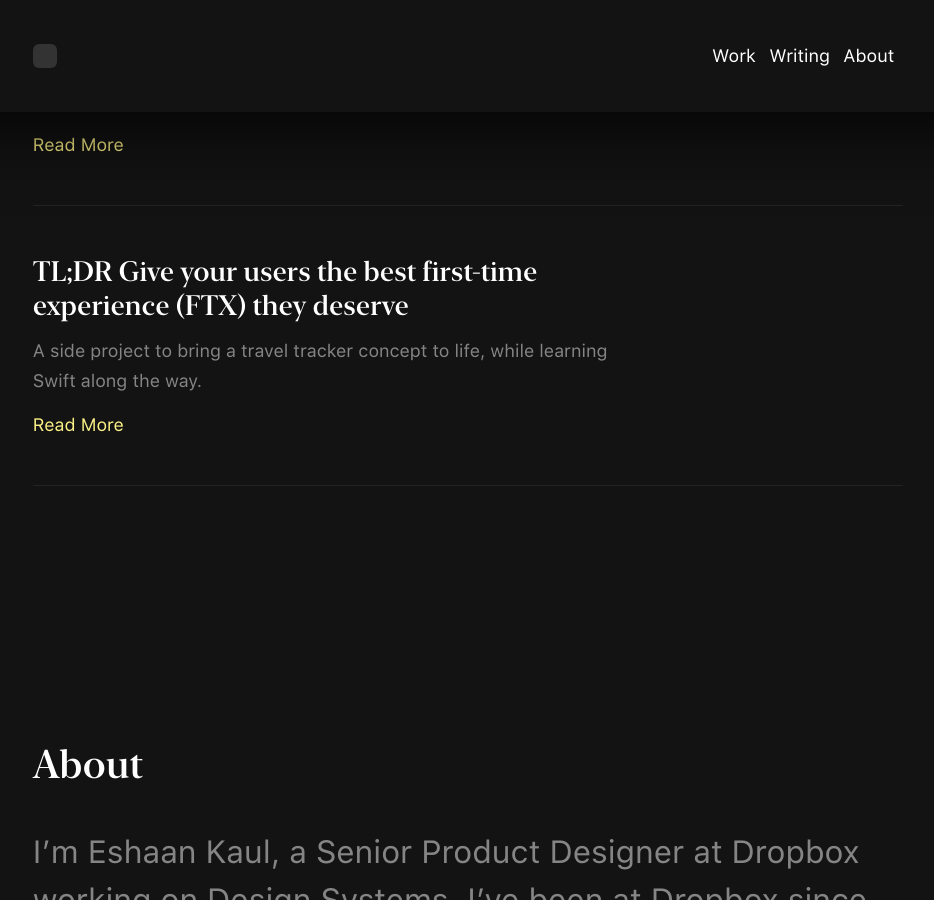
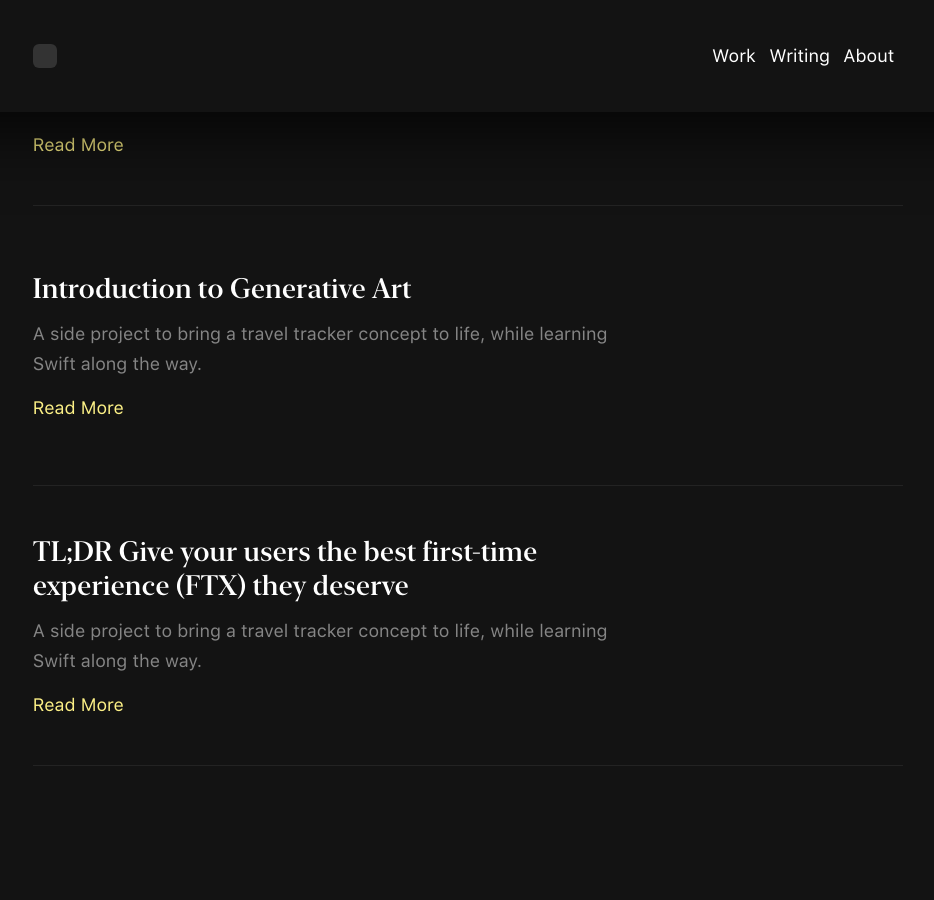
Before and after one commit to eshaankaul29/website-v2, a Jekyll site: the page built from index.html, in a window 1280 px wide and 900 px high, scrolled down 3088 px. Shown: the whole window, without its empty margins (172-1106 px from the left). Built offline with Jekyll 4.4.1, drawn with Linux system fonts in a browser that asks for light colours; nearby versions of some CDN libraries; some web fonts are replaced.

Commit message:
major +1

```diff
--- a/_sass/components/_post.scss
+++ b/_sass/components/_post.scss
@@ -136,7 +136,8 @@
 }
 
 .post-paragraph-embedded-quote-last {
-    margin: 1.5em auto 5.7142857143em auto;
+    margin: 0.4em auto 0.4em auto;
+    padding: 2em 4em ;
     font: $bodyQuote;
     color: $grey400;
     width: 80%;
--- /dev/null
+++ b/writing/_posts/2019-06-14-Gen-Art.md
@@ -0,0 +1,32 @@
+---
+layout: writing
+category: Writing
+type: Regular
+
+# Home
+company: Vixlet
+description: Blah
+title: Introduction to Generative Art
+summary: A side project to bring a travel tracker concept to life, while learning Swift along the way.
+thumbnailDesc: Nomad home screen
+
+# Post
+heroMedia: "../images/writing/Vixlet - Intern.png"
+
+---
+My experiments in Processing using various forms of Chaotic equations and visualizing music frequencies to generate art forms.
+{: .post-paragraph-embedded-last}
+<img src="../images/writing/gen-art/gen-art-1.png">{: .post-image-small-left}
+<img src="../images/writing/gen-art/gen-art-2.png">{: .post-image-small-right}
+<img src="../images/writing/gen-art/gen-art-3.png">{: .post-image-small-left}
+<img src="../images/writing/gen-art/gen-art-4.png">{: .post-image-small-right}
+<img src="../images/writing/gen-art/gen-art-5.png">{: .post-image-small-left}
+<img src="../images/writing/gen-art/gen-art-6.png">{: .post-image-small-right}
+<img src="../images/writing/gen-art/gen-art-7.png">{: .post-image-small-left}
+<img src="../images/writing/gen-art/gen-art-8.png">{: .post-image-small-right}
+<img src="../images/writing/gen-art/gen-art-9.png">{: .post-image-small-left}
+<img src="../images/writing/gen-art/gen-art-10.png">{: .post-image-small-right}
+
+
+ The Nomad sharing experience. Sender experience (top) and receiver experience (bottom).
+{: .post-caption}
```
Also changed, not shown: writing/_posts/2019-06-14-Vixlet.md (+0 -1 lines), images/writing/gen-art/gen-art-1.png (added), images/writing/gen-art/gen-art-10.png (added), images/writing/gen-art/gen-art-2.png (added), images/writing/gen-art/gen-art-3.png (added), images/writing/gen-art/gen-art-4.png (added), images/writing/gen-art/gen-art-5.png (added), images/writing/gen-art/gen-art-6.png (added), images/writing/gen-art/gen-art-7.png (added), images/writing/gen-art/gen-art-8.png (added), images/writing/gen-art/gen-art-9.png (added).
